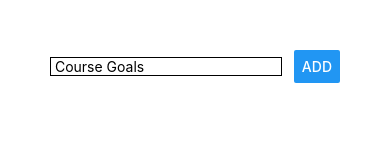
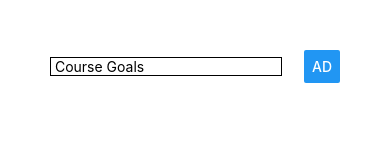
Before and after one commit to fatima7141/Mino-react-tuto, a React Native app: screen / in a window 390 px wide. Shown: the top 160 px of the page. Built offline with nearby package versions, Linux system fonts and the light colour scheme.

Commit message:
broken up main components and using props

```diff
--- a/App.tsx
+++ b/App.tsx
@@ -10,6 +10,8 @@ import {
   FlatList,
 } from "react-native";
 
+import GoalItem from "./components/Goaitem";
+import GoalInput from "./components/Goalinput";
 export default function App() {
   //functional component
   {
@@ -29,14 +31,12 @@ breaking down use state hooks:
     +we provide an array of states; the first one being the default one
     +to trigger a state change, we simply reassingn the second element of usestate's value
  */
-  const [enteredGoal, setEnteredGoal] = useState("");
+
   const [courseGoals, setCourseGoals] = useState([] as any[]);
 
-  const inputHandler_Goal = (enteredText: any) => {
-    setEnteredGoal(enteredText);
-  }; //two way data binding
-  const addGoalHandler = () => {
-    console.log(enteredGoal);
+
+  const addGoalHandler = (goalTitle:any) => {
+    console.log(goalTitle);
     //setCourseGoals([...courseGoals, enteredGoal]); somehow bad implementation
     //we are trying to get the latest input in; function is triggered on click so no input
     //courseGoals will always take the former value of setCourseGoals
@@ -52,7 +52,7 @@ breaking down use state hooks:
       ...currentGoal,
       {
         id: Math.random().toString(),
-        value: enteredGoal,
+        value: goalTitle,
       },
     ]); //flatLists require keys/objects
   };
@@ -64,42 +64,13 @@ breaking down use state hooks:
 
   return (
     <View style={styles.screen}>
-      <View style={styles.inputContainer}>
-        {/*in react native, flexbox is triggered by default; layout is by default horizontal; use flex direction to change this
-         * Main axis depends on the flexDirection chosen (including direction)
-         * Child elements would be organized around the mani axis
-         * add the flex prop to the children to fully control the children propery (setup to control things inside of a flexBox)
-         * flex takes a relative number (relative to each children's flex prop) | flex:1
-         * alignItems positions elements along the cross axis (perpendicular to main axis)
-         */}
-        <TextInput
-          placeholder=" Course Goals"
-          style={styles.textInput}
-          onChangeText={inputHandler_Goal}
-          value={enteredGoal}
-        />
-        <Button title="ADD" onPress={addGoalHandler} />
-      </View>
-      {/**ScrollView has some performance drawback as every element is rendered; we'd rather use another element for something potentially very long-use flatlist instead */}
-      {/**
-     *       <ScrollView>
-        {courseGoals.map((goal) => (
-          <View key={goal} style={styles.listItem}>
-            <Text>{goal}</Text>
-          </View>
-        ))}
-      </ScrollView>
-     */}
+      <GoalInput onAddGoal={addGoalHandler}/>
 
-      {/**FlatList expects an object with a key property; if we dont wanna use key, we'd need to use the key extractor prop */}
+      {/**FlatList expects an object with a .key property; if we dont wanna use key, we'd need to use the key extractor prop */}
       <FlatList
         keyExtractor={(item, index) => item.id}
         data={courseGoals}
-        renderItem={(itemData) => (
-          <View style={styles.listItem}>
-            <Text>{itemData.item.value}</Text>
-          </View>
-        )}
+        renderItem={(itemData) => <GoalItem  title={itemData.item.value} />}
       />
     </View>
   );
@@ -109,16 +80,6 @@ const styles = StyleSheet.create({
   screen: {
     padding: 50,
   },
-  inputContainer: {
-    flexDirection: "row",
-    justifyContent: "space-between",
-    alignItems: "center",
-  },
-  textInput: {
-    borderBottomColor: "black",
-    borderWidth: 1,
-    width: "80%",
-  },
   listItem: {
     padding: 10,
     backgroundColor: "#ccc",
--- /dev/null
+++ b/components/Goaitem.tsx
@@ -0,0 +1,19 @@
+import React from "react";
+import { View, Text, StyleSheet} from "react-native";
+const GoalItem= (props:any) =>{
+    return (
+    <View style={styles.listItem}>
+        <Text>{props.title}</Text>
+      </View>)
+};//we'll pass the title from the component from which it was called like a function
+
+const styles=StyleSheet.create({
+    listItem: {
+        padding: 10,
+        backgroundColor: "#ccc",
+        borderBottomColor: "black",
+        borderWidth: 1,
+        marginVertical: 6,
+}});
+
+export default GoalItem;
--- /dev/null
+++ b/components/Goalinput.tsx
@@ -0,0 +1,56 @@
+import React, { useState } from "react";
+import { View, Button, Text, StyleSheet, TextInput} from "react-native";
+
+const GoalInput=(props:any)=>{
+    const [enteredGoal, setEnteredGoal] = useState("");
+
+    const inputHandler_Goal = (enteredText: any) => {
+        setEnteredGoal(enteredText);
+      }; //two way data binding
+    return (
+        <View style={styles.inputContainer}>
+        {/*in react native, flexbox is triggered by default; layout is by default horizontal; use flex direction to change this
+         * Main axis depends on the flexDirection chosen (including direction)
+         * Child elements would be organized around the mani axis
+         * add the flex prop to the children to fully control the children propery (setup to control things inside of a flexBox)
+         * flex takes a relative number (relative to each children's flex prop) | flex:1
+         * alignItems positions elements along the cross axis (perpendicular to main axis)
+         */}
+        <TextInput
+          placeholder=" Course Goals"
+          style={styles.textInput}
+          onChangeText={inputHandler_Goal}
+          value={enteredGoal}
+        />
+        <Button title="AD" onPress={()=>props.onAddGoal(enteredGoal)} />
+      </View>
+    )
+    {/**anonymous function is used here so that the function doesn't trigger on render */}
+    {/**props is used to pass a data declared in its template to that component */}
+    {/**ScrollView has some performance drawback as every element is rendered; we'd rather use another element for something potentially very long-use flatlist instead */}
+      {/**
+     *       <ScrollView>
+        {courseGoals.map((goal) => (
+          <View key={goal} style={styles.listItem}>
+            <Text>{goal}</Text>
+          </View>
+        ))}
+      </ScrollView>
+     */}
+//we'll pass the title from the component from which it was called like a function
+    }
+
+const styles=StyleSheet.create({
+    inputContainer: {
+        flexDirection: "row",
+        justifyContent: "space-between",
+        alignItems: "center",
+      },
+      textInput: {
+        borderBottomColor: "black",
+        borderWidth: 1,
+        width: "80%",
+      },
+});
+
+export default GoalInput;
```
Also changed, not shown: 1 other file (tests, documents, lock files or other folders).
